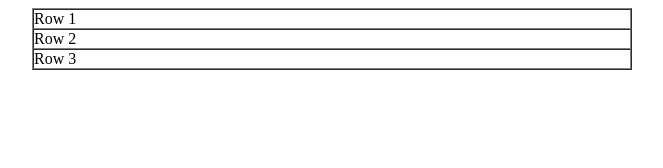
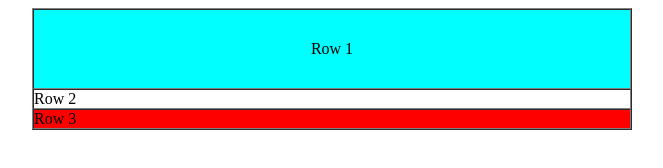
Before and after one commit to KosmicCO/Email-Server, a plain HTML site: page index.html in a window 1280 px wide. Shown: the whole page, without its empty margins (308-971 px from the left). Drawn offline with Linux system fonts and the light colour scheme.

Commit message:
Update index.html

```diff
--- a/index.html
+++ b/index.html
@@ -14,7 +14,7 @@
     <table align="center" border="1" cellpadding="0" cellspacing="0" width="600">
 
       <tr>
-        <td>
+        <td align = 'center' bgcolor = '#00ffff' style = 'padding: 30px 0px 30px 0px'>
           Row 1
         </td>
       </tr>
@@ -25,7 +25,7 @@
         </td>
       </tr>
 
-      <tr>
+      <tr bgcolor = '#ff0000'>
         <td>
           Row 3
         </td>
```
